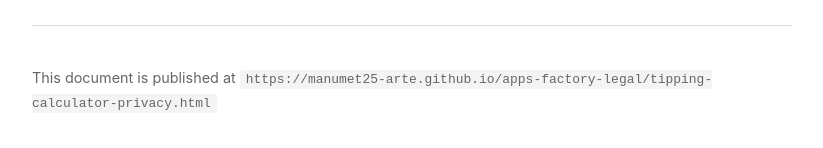
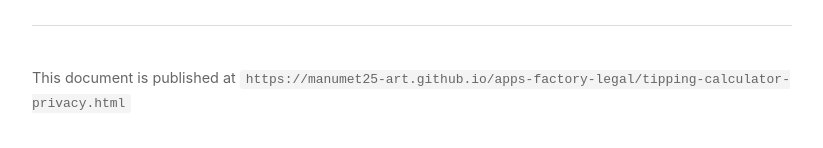
Before and after one commit to manumet25-art/apps-factory-legal, a plain HTML site: page tipping-calculator-privacy.html in a window 1280 px wide. Shown: the part 3351-3499 px from the top of the page, without its empty margins (228-1051 px from the left). Drawn offline with Linux system fonts and the light colour scheme.

Commit message:
Revert username typo - correct is manumet25-art
Co-Authored-By: Claude Opus 4.7 (1M context) <noreply@anthropic.com>

```diff
--- a/tipping-calculator-privacy.html
+++ b/tipping-calculator-privacy.html
@@ -123,6 +123,6 @@
   </ul>
 
   <hr>
-  <p class="meta">This document is published at <code>https://manumet25-arte.github.io/apps-factory-legal/tipping-calculator-privacy.html</code></p>
+  <p class="meta">This document is published at <code>https://manumet25-art.github.io/apps-factory-legal/tipping-calculator-privacy.html</code></p>
 </body>
 </html>
```
